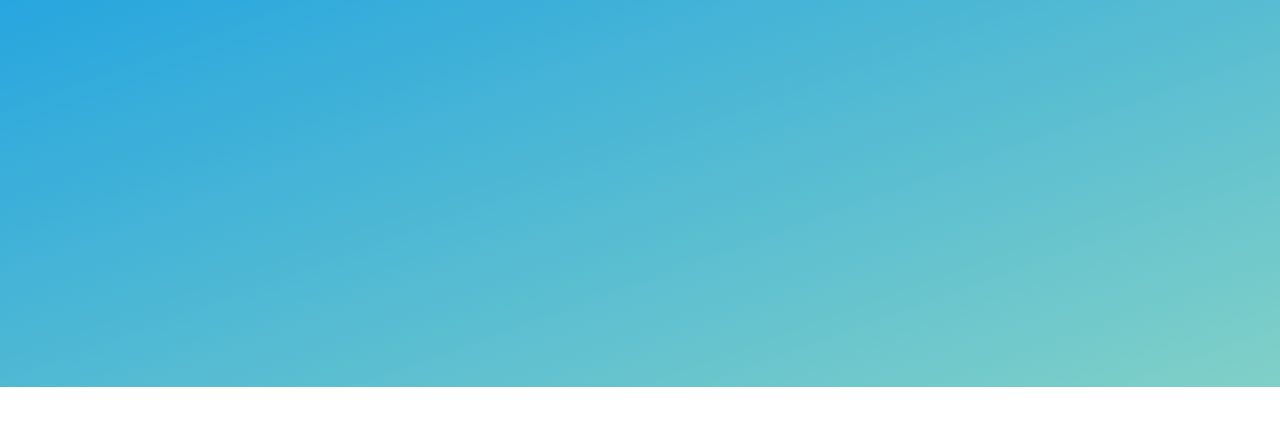
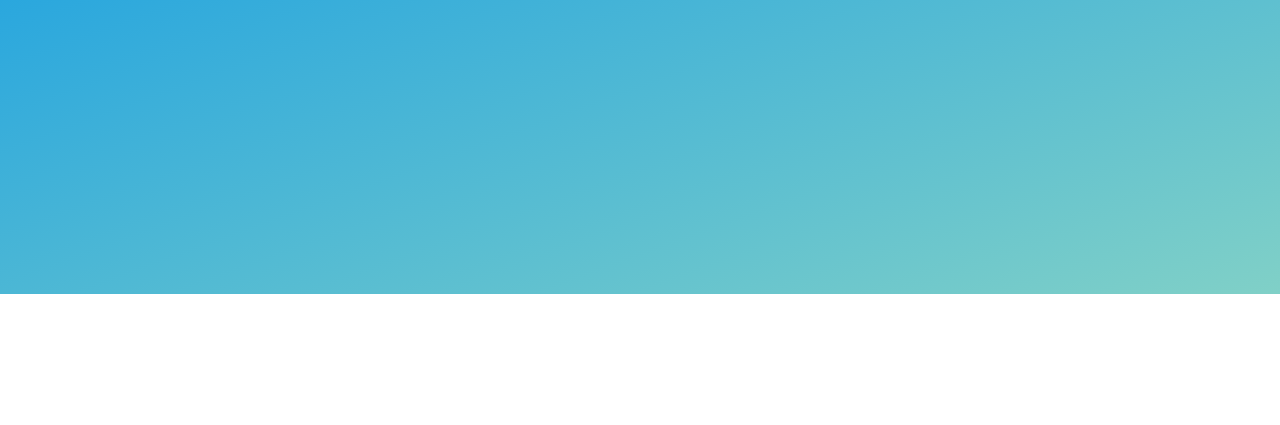
Before and after one commit to vangricky/portfolio, a plain HTML site: page index.html in a window 1280 px wide. Shown: the part 373-798 px from the top of the page. Drawn offline with nearby package versions, Linux system fonts and the light colour scheme.

Commit message:
changed main header section height

```diff
--- a/styles/base.css
+++ b/styles/base.css
@@ -4,7 +4,7 @@
 }
 
 .main-header-section {
-  height: 760px;
+  height: 667px;
   background-color: #0093e9;
   background-image: linear-gradient(160deg, #0093e9 0%, #80d0c7 100%);
 }
```
